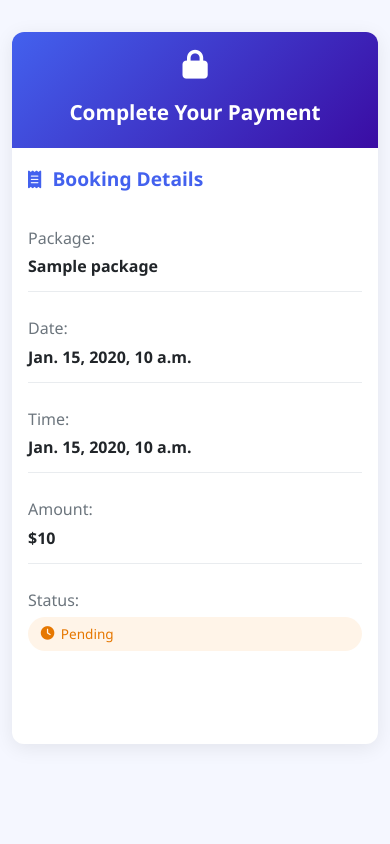
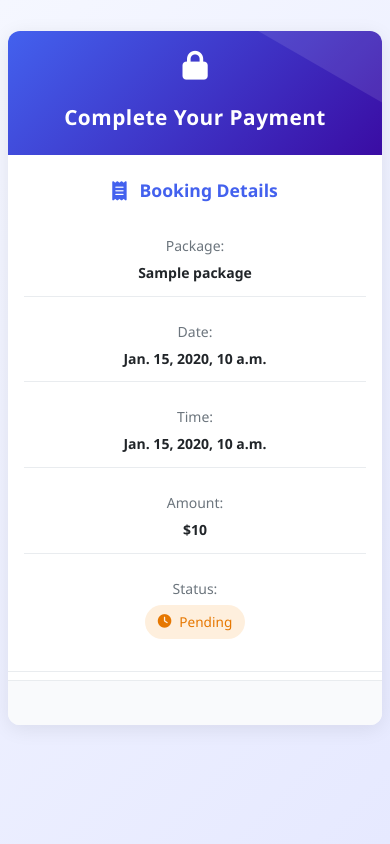
Before and after one commit to VIDAKHOSHPEY22/Ready-Aim-Learn-Final, a Django app: template lessons/templates/booking/paypal_payment.html in a window 390 px wide. Run offline with Django 3.2, Linux system fonts and the light colour scheme; the template is opened without the code that fills it: most values are stand-ins (such as "Sample title", 1, 10 or a date in 2020); some libraries are stand-ins or nearby versions.

Commit message:
added style for paypal

```diff
--- a/lessons/templates/booking/paypal_payment.html
+++ b/lessons/templates/booking/paypal_payment.html
@@ -85,11 +85,17 @@
     padding: 0;
 }
 
+html {
+    scroll-behavior: smooth;
+}
+
 body {
-    font-family: 'Segoe UI', Roboto, Oxygen, Ubuntu, Cantarell, sans-serif;
-    background-color: #f5f7ff;
+    font-family: 'Segoe UI', Roboto, -apple-system, BlinkMacSystemFont, Oxygen, Ubuntu, Cantarell, sans-serif;
+    background: linear-gradient(135deg, #f5f7ff 0%, #e6e9ff 100%);
     color: var(--text-dark);
     line-height: 1.6;
+    min-height: 100vh;
+    padding: 20px 0;
 }
 
 /* Payment Container */
@@ -97,6 +103,7 @@ body {
     max-width: 600px;
     margin: 2rem auto;
     padding: 0 1rem;
+    animation: fadeIn 0.5s ease-out;
 }
 
 .payment-card {
@@ -108,46 +115,67 @@ body {
 }
 
 .payment-card:hover {
-    box-shadow: 0 10px 25px rgba(0,0,0,0.12);
+    box-shadow: 0 10px 30px rgba(67, 97, 238, 0.15);
+    transform: translateY(-5px);
 }
 
 /* Header */
 .payment-header {
     background: linear-gradient(135deg, var(--primary), var(--primary-dark));
     color: white;
-    padding: 1.5rem;
+    padding: 1.8rem 1.5rem;
     text-align: center;
     display: flex;
     flex-direction: column;
     align-items: center;
-    gap: 0.5rem;
+    gap: 0.8rem;
+    position: relative;
+    overflow: hidden;
+}
+
+.payment-header::before {
+    content: '';
+    position: absolute;
+    top: -50%;
+    right: -50%;
+    width: 100%;
+    height: 100%;
+    background: rgba(255, 255, 255, 0.1);
+    transform: rotate(30deg);
 }
 
 .payment-header i {
-    font-size: 1.8rem;
+    font-size: 2rem;
     margin-bottom: 0.5rem;
+    position: relative;
+    z-index: 1;
 }
 
 .payment-header h2 {
-    font-size: 1.5rem;
+    font-size: 1.6rem;
     font-weight: 600;
+    position: relative;
+    z-index: 1;
+    letter-spacing: 0.5px;
 }
 
 /* Alerts */
 .payment-alert {
-    padding: 1.2rem;
-    margin: 1rem;
-    border-radius: 8px;
+    padding: 1.3rem 1.5rem;
+    margin: 1.2rem;
+    border-radius: 10px;
     display: flex;
     align-items: center;
-    gap: 1rem;
+    gap: 1.2rem;
     background-color: rgba(76, 201, 240, 0.1);
     border-left: 4px solid var(--success);
+    animation: slideIn 0.4s ease-out;
 }
 
 .payment-alert i {
-    font-size: 1.5rem;
+    font-size: 1.8rem;
     color: var(--success);
+    flex-shrink: 0;
 }
 
 .payment-alert.processing {
@@ -160,44 +188,57 @@ body {
 }
 
 .payment-alert h4 {
-    font-size: 1.1rem;
+    font-size: 1.15rem;
     margin-bottom: 0.3rem;
+    font-weight: 600;
 }
 
 .payment-alert p {
-    font-size: 0.9rem;
+    font-size: 0.95rem;
     color: var(--text-light);
+    line-height: 1.5;
 }
 
 /* Booking Summary */
 .booking-summary {
-    padding: 1.5rem;
+    padding: 1.8rem 1.5rem;
+    border-bottom: 1px solid var(--border-color);
 }
 
 .booking-summary h3 {
-    font-size: 1.2rem;
-    margin-bottom: 1.2rem;
+    font-size: 1.3rem;
+    margin-bottom: 1.5rem;
     display: flex;
     align-items: center;
-    gap: 0.7rem;
+    gap: 0.8rem;
     color: var(--primary);
+    font-weight: 600;
 }
 
 .booking-summary h3 i {
-    font-size: 1.1rem;
+    font-size: 1.2rem;
 }
 
 .summary-grid {
     display: grid;
     grid-template-columns: 1fr;
-    gap: 0.8rem;
+    gap: 1rem;
 }
 
 .summary-item {
     display: flex;
     justify-content: space-between;
-    padding: 0.7rem 0;
+    align-items: center;
+    padding: 0.8rem 0;
     border-bottom: 1px solid var(--border-color);
+    transition: var(--transition);
+}
+
+.summary-item:hover {
+    background-color: rgba(67, 97, 238, 0.03);
+    padding-left: 10px;
+    padding-right: 10px;
+    border-radius: 6px;
 }
 
 .summary-item:last-child {
@@ -206,77 +247,255 @@ body {
 
 .summary-item span {
     color: var(--text-light);
+    font-weight: 500;
 }
 
 .status-badge {
-    padding: 0.4rem 0.8rem;
+    padding: 0.5rem 1rem;
     border-radius: 50px;
-    font-size: 0.85rem;
+    font-size: 0.9rem;
     font-weight: 500;
     display: inline-flex;
     align-items: center;
-    gap: 0.4rem;
+    gap: 0.5rem;
+    transition: var(--transition);
 }
 
 .status-badge.pending {
-    background-color: rgba(248, 150, 30, 0.1);
+    background-color: rgba(248, 150, 30, 0.15);
     color: #e67700;
 }
 
 .status-badge.confirmed {
-    background-color: rgba(76, 201, 240, 0.1);
+    background-color: rgba(76, 201, 240, 0.15);
     color: #0b7285;
 }
 
 /* PayPal Button */
 .paypal-button-wrapper {
-    padding: 0 1.5rem 1.5rem;
+    padding: 1.8rem 1.5rem;
+    background-color: #f9fafc;
+    border-top: 1px solid var(--border-color);
 }
 
 #paypal-button-container {
     width: 100%;
-    min-height: 50px;
-    margin-top: 1rem;
+    min-height: 55px;
+    margin-top: 0.5rem;
+    transition: var(--transition);
 }
 
 .paypal-button {
     width: 100% !important;
-    height: 50px !important;
-    border-radius: 8px !important;
+    height: 55px !important;
+    border-radius: 10px !important;
     background: #0070ba !important;
     transition: var(--transition) !important;
+    font-weight: 600 !important;
 }
 
 .paypal-button:hover {
     background: #005ea6 !important;
     transform: translateY(-2px) !important;
+    box-shadow: 0 5px 15px rgba(0, 112, 186, 0.3) !important;
+}
+
+/* Animations */
+@keyframes fadeIn {
+    from { opacity: 0; transform: translateY(20px); }
+    to { opacity: 1; transform: translateY(0); }
+}
+
+@keyframes slideIn {
+    from { opacity: 0; transform: translateX(-20px); }
+    to { opacity: 1; transform: translateX(0); }
 }
 
 /* Responsive Design */
-@media (max-width: 480px) {
+@media (max-width: 768px) {
     .payment-container {
-        padding: 0 0.75rem;
+        margin: 1.5rem auto;
+        padding: 0 0.8rem;
     }
 
     .payment-header {
-        padding: 1.2rem;
+        padding: 1.5rem 1.2rem;
+    }
+
+    .payment-header h2 {
+        font-size: 1.4rem;
+    }
+
+    .payment-alert {
+        padding: 1.1rem;
+        margin: 1rem;
+        flex-direction: column;
+        text-align: center;
+        gap: 0.8rem;
+    }
+
+    .payment-alert > div {
+        text-align: center;
+    }
+
+    .booking-summary {
+        padding: 1.5rem 1.2rem;
+    }
+
+    .booking-summary h3 {
+        font-size: 1.2rem;
+        justify-content: center;
+        text-align: center;
+    }
+
+    .summary-item {
+        flex-direction: column;
+        gap: 0.3rem;
+        text-align: center;
+        padding: 0.9rem 0;
+    }
+
+    .paypal-button-wrapper {
+        padding: 1.5rem 1.2rem;
+    }
+
+    #paypal-button-container {
+        min-height: 50px;
+    }
+
+    .paypal-button {
+        height: 50px !important;
+    }
+}
+
+@media (max-width: 480px) {
+    body {
+        padding: 15px 0;
+        font-size: 14px;
+    }
+
+    .payment-container {
+        margin: 1rem auto;
+        padding: 0 0.5rem;
+    }
+
+    .payment-header {
+        padding: 1.3rem 1rem;
+    }
+
+    .payment-header i {
+        font-size: 1.8rem;
     }
 
     .payment-header h2 {
         font-size: 1.3rem;
     }
 
+    .payment-alert {
+        padding: 1rem;
+        margin: 0.8rem;
+        border-radius: 8px;
+    }
+
+    .payment-alert i {
+        font-size: 1.5rem;
+    }
+
+    .payment-alert h4 {
+        font-size: 1.1rem;
+    }
+
     .booking-summary {
-        padding: 1rem;
+        padding: 1.3rem 1rem;
+    }
+
+    .booking-summary h3 {
+        font-size: 1.1rem;
+        margin-bottom: 1.2rem;
+    }
+
+    .summary-grid {
+        gap: 0.8rem;
     }
 
     .summary-item {
-        flex-direction: column;
-        gap: 0.2rem;
+        padding: 0.7rem 0;
+    }
+
+    .status-badge {
+        padding: 0.4rem 0.8rem;
+        font-size: 0.85rem;
     }
 
     .paypal-button-wrapper {
-        padding: 0 1rem 1rem;
+        padding: 1.3rem 1rem;
+    }
+
+    #paypal-button-container {
+        min-height: 45px;
+    }
+
+    .paypal-button {
+        height: 45px !important;
+        border-radius: 8px !important;
+    }
+}
+
+/* High contrast mode support */
+@media (prefers-contrast: high) {
+    .payment-card {
+        border: 2px solid var(--primary);
+    }
+
+    .summary-item {
+        border-bottom: 2px solid var(--border-color);
+    }
+}
+
+/* Reduced motion support */
+@media (prefers-reduced-motion: reduce) {
+    * {
+        animation-duration: 0.01ms !important;
+        animation-iteration-count: 1 !important;
+        transition-duration: 0.01ms !important;
+    }
+
+    html {
+        scroll-behavior: auto;
+    }
+
+    .payment-card:hover {
+        transform: none;
+    }
+
+    .summary-item:hover {
+        padding-left: 0;
+        padding-right: 0;
+    }
+}
+
+/* Dark mode support */
+@media (prefers-color-scheme: dark) {
+    .payment-card {
+        background: #2a2a3a;
+        color: #f0f0f0;
+    }
+
+    .booking-summary h3 {
+        color: #7c9cff;
+    }
+
+    .summary-item span {
+        color: #a0a0b0;
+    }
+
+    .paypal-button-wrapper {
+        background-color: #23232f;
+        border-top: 1px solid #3a3a4a;
+    }
+
+    .summary-item {
+        border-bottom-color: #3a3a4a;
     }
 }
 </style>
```
